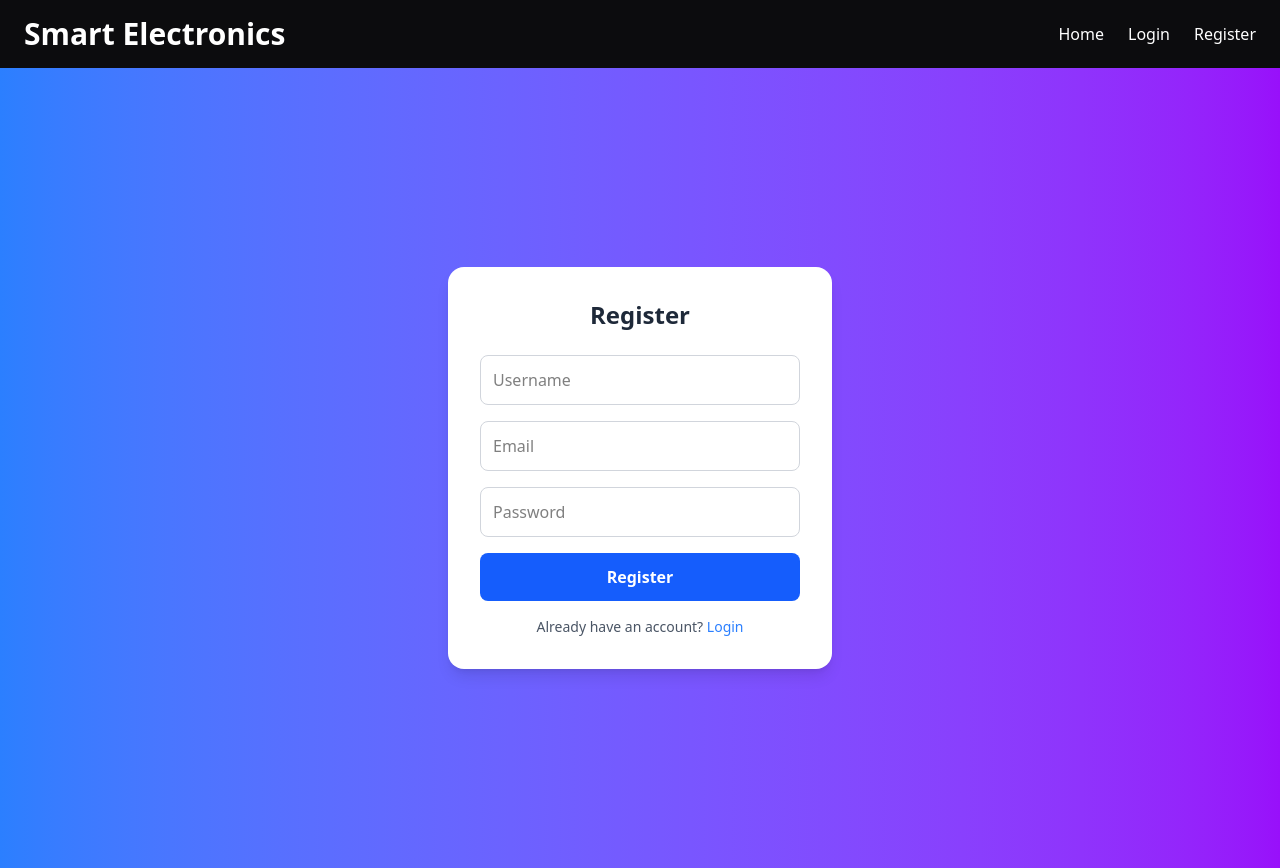
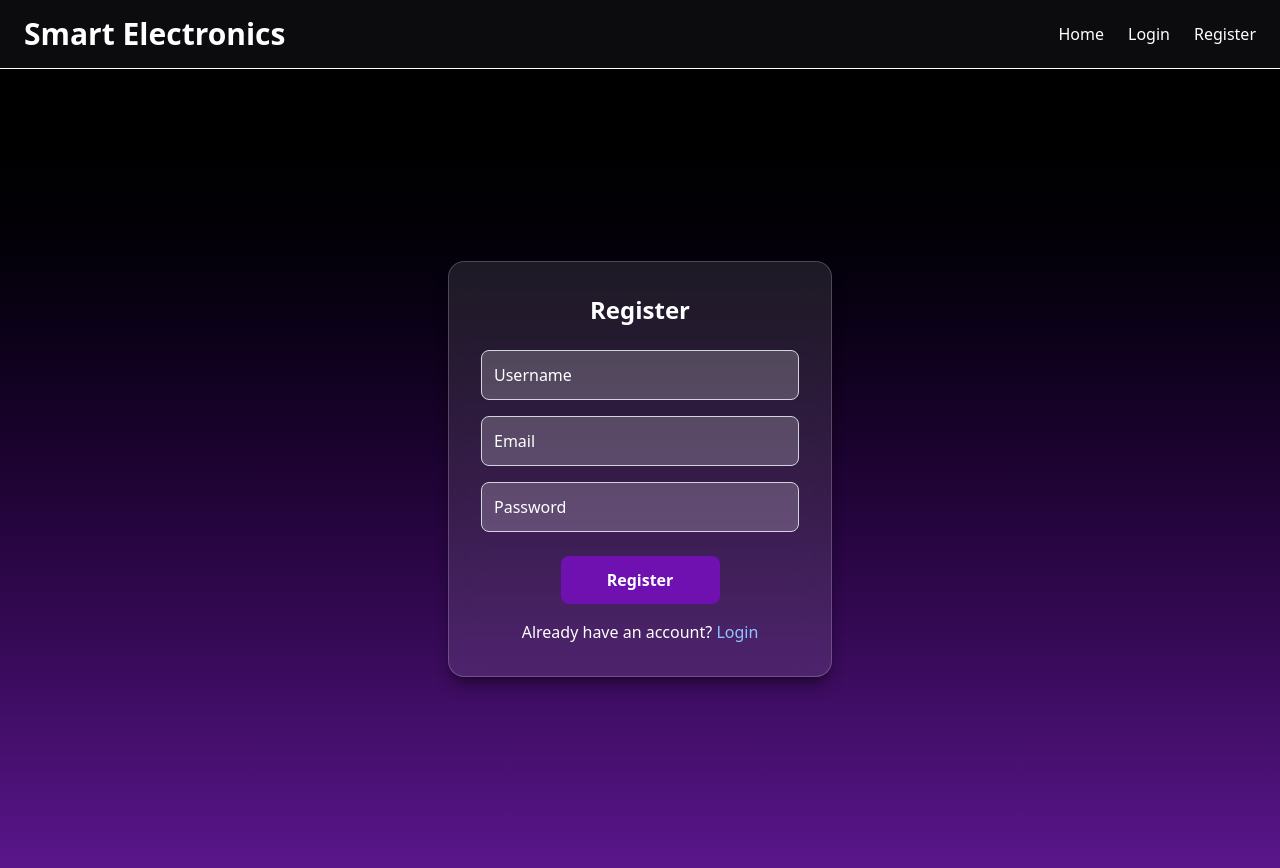
Before and after one commit to Nowrrl/E-Commerce_Site, a React (Vite) app in the folder front/: page /register in a window 1280 px wide. Built offline with nearby package versions, Linux system fonts and the light colour scheme.

Commit message:
frontend design login

```diff
--- a/front/src/pages/login.jsx
+++ b/front/src/pages/login.jsx
@@ -23,7 +23,7 @@ const Login = () => {
     };
 
     return (
-        <div className="flex border-t-4 border-white  items-center justify-center min-h-screen w-full bg-gradient-to-b from-black to-purple-600">
+        <div className="flex border-t-1 border-white items-center justify-center min-h-screen w-full bg-gradient-to-b from-black to-purple-900">
             <div className="backdrop-blur-lg bg-white/10 p-8 rounded-2xl shadow-lg shadow-black/40 w-96 border border-white/20">
 
                 <h2 className="text-2xl font-bold text-center text-white mb-6">Welcome Back</h2>
@@ -47,7 +47,7 @@ const Login = () => {
                     />
                     <button
                         type="submit"
-                        className="w-1/2 mt-2 mx-auto block bg-blue-600 hover:bg-blue-700 text-white font-semibold py-3 rounded-lg transition duration-300"
+                        className="w-1/2 mt-2 mx-auto block bg-purple-800 hover:bg-blue-700 text-white font-semibold py-3 rounded-lg transition duration-300"
                     >
                         Login
                     </button>
--- a/front/src/pages/register.jsx
+++ b/front/src/pages/register.jsx
@@ -1,7 +1,6 @@
 import React, { useState } from "react";
 import { registerUser } from "../api/api";
 import { useNavigate } from "react-router-dom";
-
 
 const Register = () => {
     const [userData, setUserData] = useState({
@@ -33,30 +32,29 @@ const Register = () => {
         navigate("/login");
     };
 
-
     return (
         <>
             {showModal ? (
-                <div className="flex items-center justify-center min-h-screen bg-gradient-to-r from-blue-500 to-purple-600">
-                    <div className="bg-white p-8 rounded-2xl shadow-lg w-96 border border-gray-300">
-                        <h2 className="text-3xl font-bold mb-4 text-gray-800">
+                <div className="flex items-center justify-center min-h-screen bg-gradient-to-b from-black to-purple-600">
+                    <div className="backdrop-blur-lg bg-white/10 p-8 rounded-2xl shadow-lg shadow-black/40 w-96 border border-white/20">
+                        <h2 className="text-3xl font-bold mb-4 text-white text-center">
                             Registration Successful!
                         </h2>
-                        <p className="mb-6 text-gray-600">
+                        <p className="mb-6 text-gray-300 text-center">
                             Your account has been created. Please proceed to login.
                         </p>
                         <button
                             onClick={goToLogin}
-                            className="bg-blue-500 text-white px-6 py-2 rounded hover:bg-blue-600 transition duration-300"
+                            className="w-full bg-blue-500 text-white px-6 py-3 rounded-lg hover:bg-blue-700 transition duration-300"
                         >
                             Go to Login
                         </button>
                     </div>
                 </div>
             ) : (
-                <div className="flex items-center justify-center min-h-screen bg-gradient-to-r from-blue-500 to-purple-600">
-                    <div className="bg-white p-8 rounded-2xl shadow-lg w-96">
-                        <h2 className="text-2xl font-semibold text-center text-gray-800 mb-6">Register</h2>
+                <div className="flex border-t-1 border-white items-center justify-center min-h-screen bg-gradient-to-b from-black to-purple-900">
+                    <div className="backdrop-blur-lg bg-white/10 p-8 rounded-2xl shadow-lg shadow-black/40 w-96 border border-white/20">
+                        <h2 className="text-2xl font-bold text-center text-white mb-6">Register</h2>
                         <form onSubmit={handleSubmit} className="space-y-4">
                             <input
                                 type="text"
@@ -64,7 +62,7 @@ const Register = () => {
                                 placeholder="Username"
                                 onChange={handleChange}
                                 required
-                                className="w-full p-3 border border-gray-300 rounded-lg focus:outline-none focus:ring-2 focus:ring-blue-500"
+                                className="w-full p-3 border border-gray-300 rounded-lg focus:outline-none focus:ring-2 focus:ring-blue-500 bg-white/20 text-white placeholder-white"
                             />
                             <input
                                 type="email"
@@ -72,7 +70,7 @@ const Register = () => {
                                 placeholder="Email"
                                 onChange={handleChange}
                                 required
-                                className="w-full p-3 border border-gray-300 rounded-lg focus:outline-none focus:ring-2 focus:ring-blue-500"
+                                className="w-full p-3 border border-gray-300 rounded-lg focus:outline-none focus:ring-2 focus:ring-blue-500 bg-white/20 text-white placeholder-white"
                             />
                             <input
                                 type="password"
@@ -80,26 +78,24 @@ const Register = () => {
                                 placeholder="Password"
                                 onChange={handleChange}
                                 required
-                                className="w-full p-3 border border-gray-300 rounded-lg focus:outline-none focus:ring-2 focus:ring-blue-500"
+                                className="w-full p-3 border border-gray-300 rounded-lg focus:outline-none focus:ring-2 focus:ring-blue-500 bg-white/20 text-white placeholder-white"
                             />
                             <button
                                 type="submit"
-                                className="w-full bg-blue-600 hover:bg-blue-700 text-white font-semibold py-3 rounded-lg transition duration-300"
+                                className="w-1/2 mt-2 mx-auto block bg-purple-800 hover:bg-blue-700 text-white font-semibold py-3 rounded-lg transition duration-300"
                             >
                                 Register
                             </button>
                         </form>
-                        <p className="text-sm text-gray-600 text-center mt-4">
+                        <p className="text-center text-white mt-4">
                             Already have an account?{" "}
-                            <a href="/login" className="text-blue-500 hover:underline">Login</a>
+                            <a href="/login" className="text-blue-300 hover:underline">Login</a>
                         </p>
                     </div>
                 </div>
             )}
         </>
     );
-
-
-}
+};
 
 export default Register;
```
